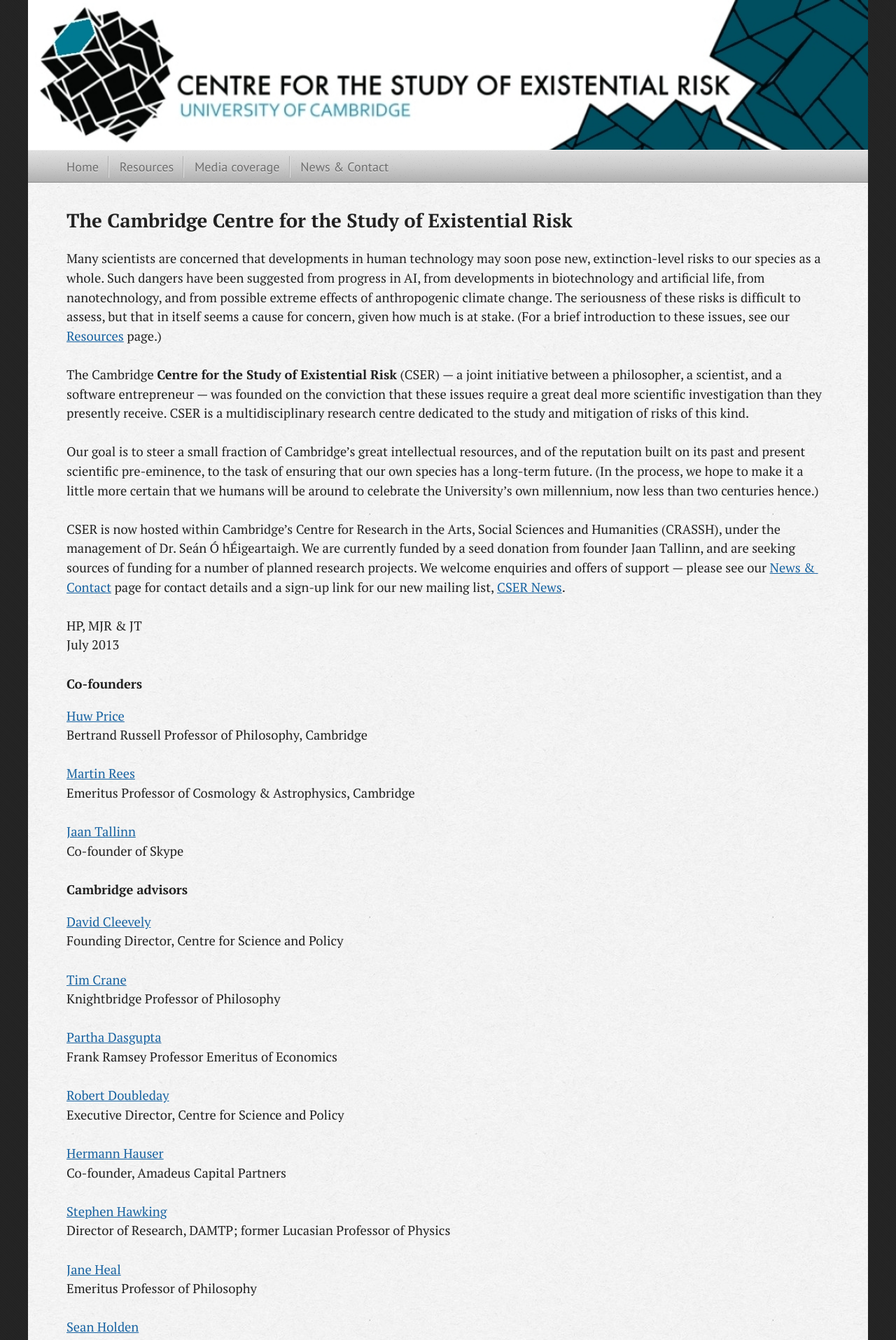
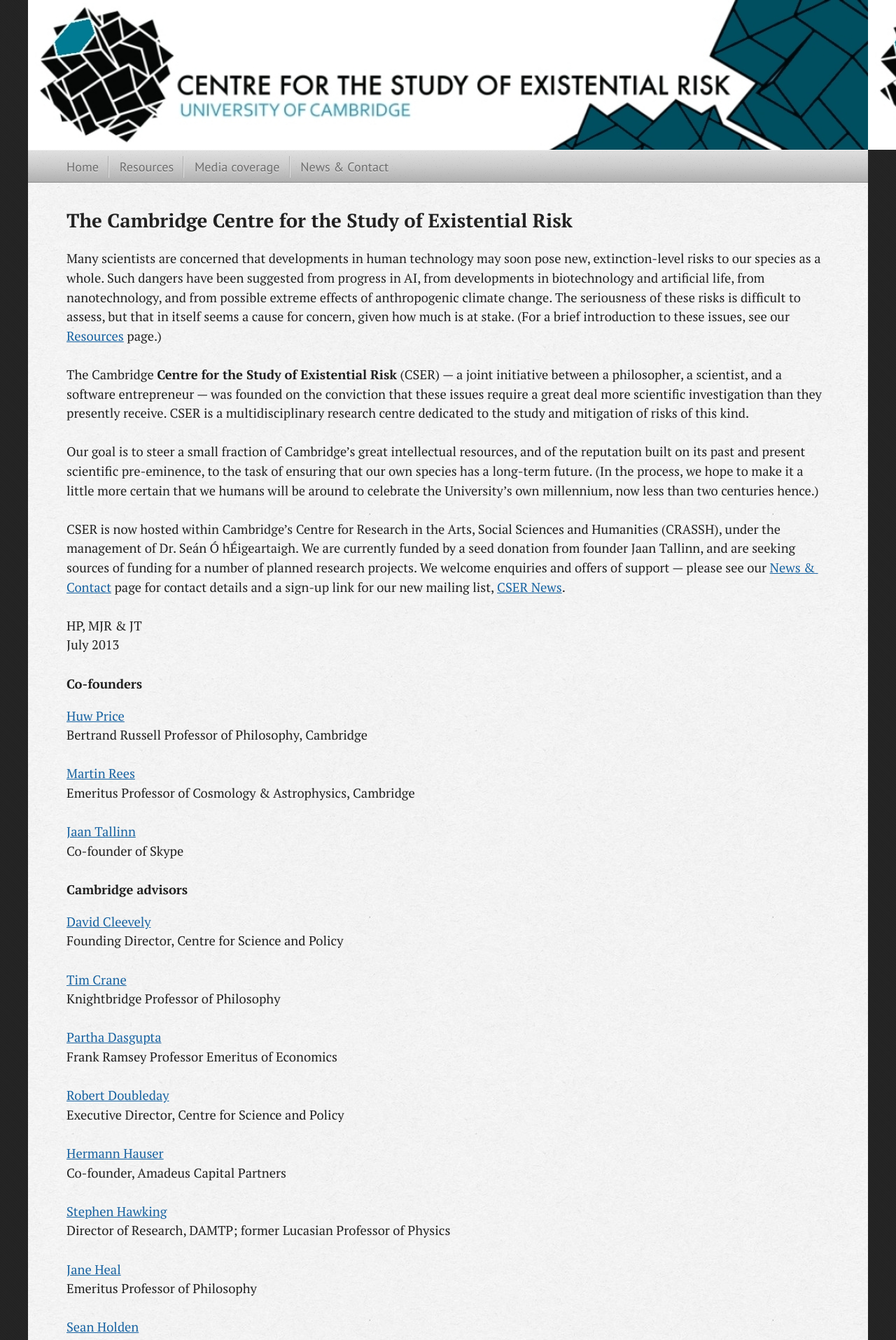
Before and after one commit to cseruk/cseruk.github.io, a Jekyll site: the page built from index.md, in a window 1280 px wide. Shown: the top 1915 px of the page at 70% size. Built offline with Jekyll 4.4.1, drawn with Linux system fonts in a browser that asks for light colours; nearby versions of some CDN libraries; Markdown is read by kramdown in place of the engine named in the settings.

Commit message:
Testing banner

```diff
--- a/stylesheets/screen.css
+++ b/stylesheets/screen.css
@@ -1763,4 +1763,7 @@ body>footer a:visited { color: #6b6b6b }
 body>footer a:hover { color: #484848 }
 body>footer p:last-child { margin-bottom: 0 }
 article { background-image: url("/images/paper-background.jpg") }
-body>header { background-image: url("/images/trinity-banner.jpg") }
+body>header {
+    background-image: url("/images/trinity-banner.jpg");
+    width:100%;
+    }
```
Also changed, not shown: 5 other files.
